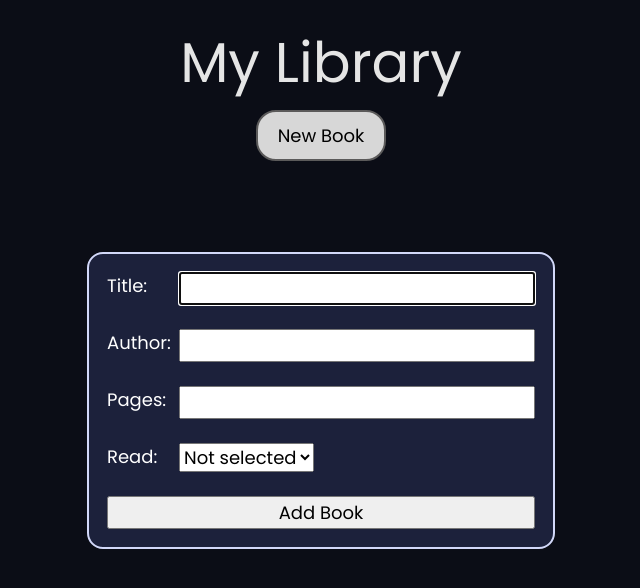
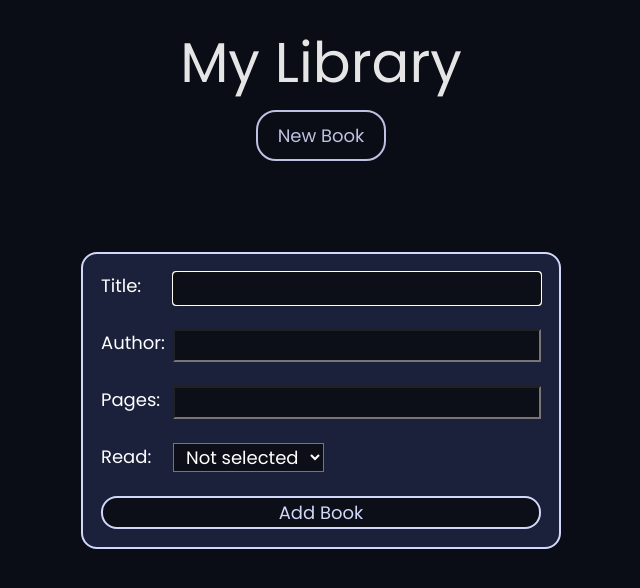
Before and after one commit to PDLIF/my-library-TOP, a plain HTML site: page index.html in a window 1280 px wide. Both pictures are taken after a click on the button "New Book". Shown: the whole page, without its empty margins (319-959 px from the left). Drawn offline with Linux system fonts and the light colour scheme.

Commit message:
add a bit more styling

```diff
--- a/index.html
+++ b/index.html
@@ -20,7 +20,7 @@
 </head>
 <body>
     <h1 class="page-heading fs-700">My Library</h1>
-    <button id="newBookButton">New Book</button>
+    <button id="newBookButton" class="bg-dark text-light">New Book</button>
     <dialog id="formContainer" class="text-white bg-dark-lighter hidden">
         <form id="bookForm" class="flex">
             <div class="formField flex">
@@ -43,7 +43,7 @@
                     <option value="no">No</option>
                 </select>
             </div>
-            <button id="addBookButton" type="submit">Add Book</button>
+            <button id="addBookButton" class="bg-dark text-light" type="submit">Add Book</button>
         </form>
     </dialog>
     <div id="libraryDisplay" class="flex"></div>
--- a/main.js
+++ b/main.js
@@ -42,11 +42,11 @@ class Library {
 
             bookCard.innerHTML = `
                 <h3>${book.title}</h3>
-                <p><strong>Author:</strong>  ${book.author}</p>
-                <p><strong>Pages:</strong>  ${book.pages}</p>
-                <p><strong>Read:</strong>  ${book.read}</p>
-                <button class="toggleRead text-light fs-300" data-index="${index}">Toggle Read Status</button>
-                <button class="removeBook text-light fs-300" data-index="${index}">Remove Book</button>
+                <p><strong>Author:</strong> ${book.author}</p>
+                <p><strong>Pages:</strong> ${book.pages}</p>
+                <p><strong>Read:</strong> ${book.read}</p>
+                <button class="toggleRead bg-dark text-light fs-300" data-index="${index}">Toggle Read Status</button>
+                <button class="removeBook bg-dark text-light fs-300" data-index="${index}">Remove Book</button>
             `;
 
             libraryDisplay.appendChild(bookCard);
--- a/style.css
+++ b/style.css
@@ -177,8 +177,27 @@ select {
     padding: 10px 20px;
     margin-bottom: 20px;
     border-radius: 20px;
-    border: 2px solid rgb(101, 100, 100);
 }
+
+button {
+    cursor: pointer;
+    border: 2px solid hsl( var(--clr-light) );
+    border-radius: 1rem;
+}
+
+button:hover {
+    background-color: hsl( var(--clr-dark) / .6 );
+}
+
+input,
+select {
+    background-color: hsl( var(--clr-dark) );
+    color: hsl( var(--clr-white) );
+    padding-inline: .5rem;
+}
+
+/* main conent */
+
 
 #newBookButton:focus-visible {
     border-radius: 0px;
@@ -232,19 +251,17 @@ dialog {
     margin-right: 1rem;
 }
 
+button {
+    cursor: pointer;
+    border: 2px solid hsl( var(--clr-light) );
+    border-radius: 1rem;
+}
+
 .card > button {
     align-self: end;
-    border-radius: 1rem;
     border: none;
     padding-inline: 1rem;
-    background-color: hsl( var(--clr-dark) );
-    cursor: pointer;
 }
-
-.card > button:hover {
-    background-color: hsl( var(--clr-dark) / .6 );
-}
-
 
 
 /* ------------------- */
```
